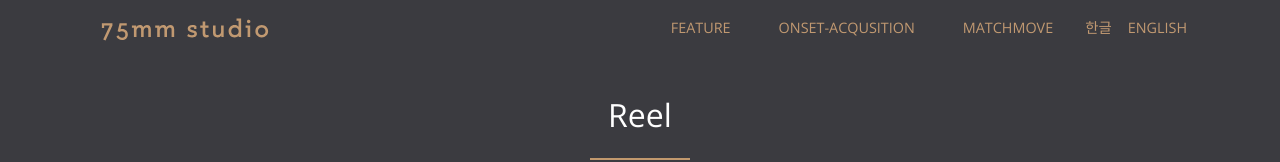
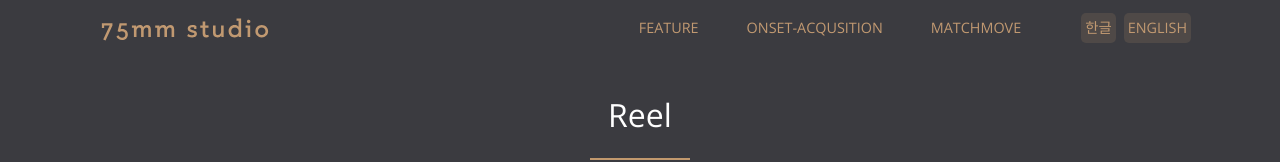
Before and after one commit to 75mm-studio/web, a plain HTML site: page matchmove.html in a window 1280 px wide. Shown: the top 162 px of the page. Drawn offline with nearby package versions, Linux system fonts and the light colour scheme; a web font is replaced by a local one.

Commit message:
버튼처럼 보이는 기능추가함.

```diff
--- a/css/creative.css
+++ b/css/creative.css
@@ -425,7 +425,7 @@ header.masthead p {
   font-weight: 700;
   text-transform: uppercase;
   border: none;
-  border-radius: 300px;
+  border-radius: 5px;
   font-family: 'NanumSquare', 'Open Sans', 'Helvetica Neue', Arial, sans-serif;
 }
 
@@ -434,13 +434,12 @@ header.masthead p {
 }
 
 .btn-primary {
-  background-color: #C2996E;
-  border-color: #C2996E;
+  background-color: rgba(194, 153, 110, 0.15) !important;
 }
 
 .btn-primary:hover, .btn-primary:focus, .btn-primary:active {
   color: #fff;
-  background-color: #C2996E !important;
+  background-color: rgba(194, 153, 110, 0.25) !important;
 }
 
 .btn-primary:active, .btn-primary:focus {
--- a/matchmove.html
+++ b/matchmove.html
@@ -50,14 +50,14 @@
             <li class="nav-item pl-3 pr-3">
               <a class="nav-link js-scroll-trigger" href="/onsetdataacqusition.html">Onset-Acqusition</a>
             </li>
-            <li class="nav-item pl-3 pr-3">
+            <li class="nav-item pl-3 pr-5">
               <a class="nav-link js-scroll-trigger" href="/matchmove.html">Matchmove</a>
             </li>
             <li class="nav-item">
-              <a class="nav-link button_lang current_lang" id="kor_click">한글</a>
+              <a class="nav-link button_lang current_lang btn btn-primary p-1 m-1" id="kor_click">한글</a>
             </li>
             <li class="nav-item">
-              <a class="nav-link button_lang" id="eng_click">English</a>
+              <a class="nav-link button_lang btn btn-primary p-1 m-1" id="eng_click">English</a>
             </li>
           </ul>
         </div>
```
Also changed, not shown: onsetdataacqusition.html (+6 -6 lines).
